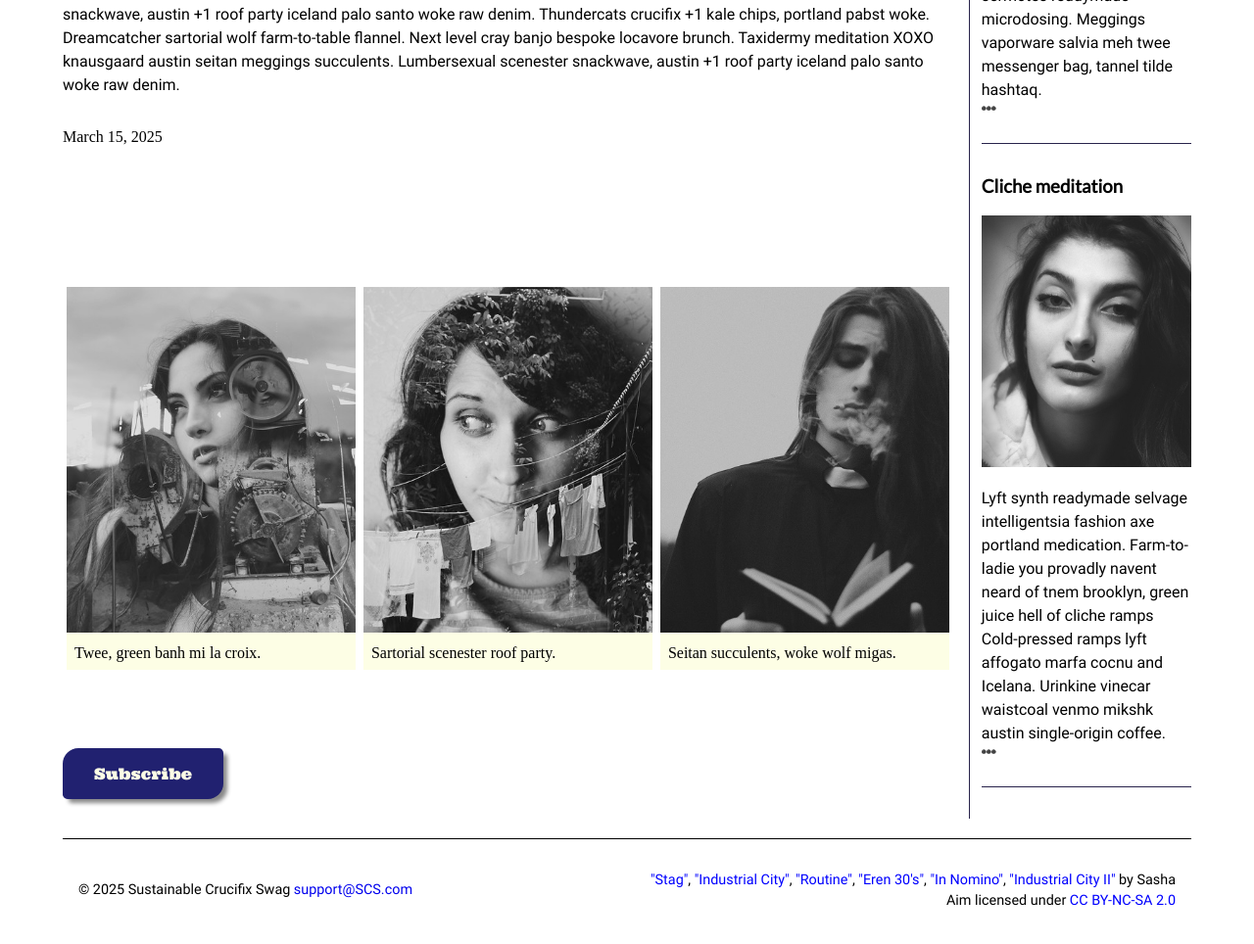
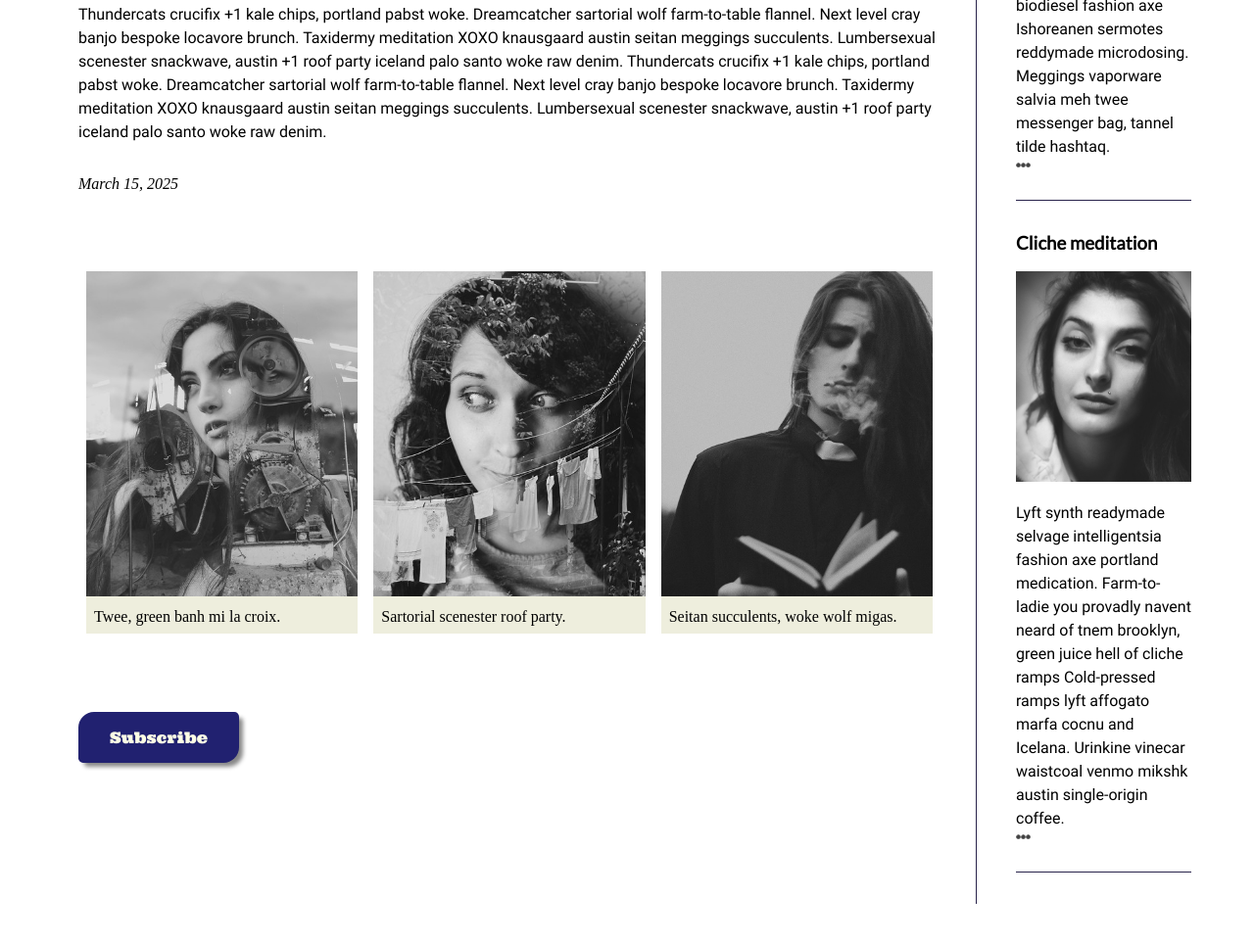
Before and after one commit to robiwan206/robiwan206.github.io, a plain HTML site: page blog/index.html in a window 1280 px wide. Shown: the part 1814-2778 px from the top of the page at 98% size. Drawn offline with Linux system fonts and the light colour scheme.

Commit message:
Updated stylesheet.

```diff
--- a/blog/css/style.css
+++ b/blog/css/style.css
@@ -71,8 +71,6 @@
     font-style: normal;
 }
 
-/*typography*/
-
 p {
     font-family: roboto, Arial, sans-serif;
     line-height: 1.5;
@@ -90,6 +88,10 @@ h1 {
     text-align: center;
 }
 
+main {
+    padding-left: 1rem;
+}
+
 .highlight {
     display: inline-block;
     font-family: ultra, Georgia, serif;
@@ -98,7 +100,7 @@ h1 {
     border-radius: 0.3rem;
     border-top-left-radius: 1rem;
     border-bottom-right-radius: 1rem;
-    background-color: rgb(127, 11, 11);
+    background-color: rgb(119 46 69);
     color: #fdfee5;
     box-shadow: 5px 5px 4px -1px #888;
 }
@@ -118,7 +120,6 @@ body {
     min-width: 56.25rem;
 }
 
-/*layout*/
 
 header {
     padding: 0.5rem 0rem 1rem 0rem;
@@ -129,12 +130,16 @@ nav {
     margin-bottom: 4rem;
     padding-top: 1rem;
     padding-bottom: 1rem;
+    display: flex;
+    gap: 3rem;
+
 }
+
 
 .main-section {
     display: grid;
     grid-template-columns: 4fr 1fr;
-    grid-gap: 1rem;
+    grid-gap: 2.25rem;
     align-items: start;
     min-height: auto;
     margin-bottom: 0;
@@ -150,7 +155,7 @@ aside {
     grid-column: 2 / 3;
     grid-row: 1;
     border-left: 1px solid #28234b;
-    padding-left: 0.75rem;
+    padding-left: 2.5rem;
 }
 
 aside p {
@@ -162,7 +167,6 @@ aside p {
     display: flex;
 }
 
-/*figs and imgs*/
 
 img {
     width: 100%;
@@ -184,15 +188,14 @@ figure {
 }
 
 .subsection figure {
-    margin: 0rem 0.25rem;
-    background-color: #fdfee5;
+    margin: 0rem 0.5rem;
+    background-color: #eeeedd;
 }
 
 .subsection figure figcaption {
     padding: 0.5rem 0.5rem;
 }
 
-/* nav and links*/
 
 a {
     text-decoration: none;
@@ -204,6 +207,12 @@ nav a {
     font-size: 1.5rem;
     font-family: lato, Arial, sans-serif;
     color: #28234b;
+    transition: color 0.3s ease, transform 0.3s ease;
+}
+
+nav a:hover {
+    color: rgb(119 46 69);
+    transform: rotate(-15deg);
 }
 
 nav {
@@ -212,17 +221,16 @@ nav {
 
 }
 
-/*elpises*/
 
 .expand {
     font-size: 0.25em;
-    display: block;   /* Moves them to a new line */
-    text-align: left; /* Aligns them with the paragraph, adjust if needed */
-    margin-top: 0.25rem; /* Adds a little space from the text */
+    display: block;
+    text-align: left;
+    margin-top: 0.25rem;
     margin-bottom: 1.5rem;
 }
 
-/*button*/
+
 button {
     display: inline-block;
     font-family: ultra, Georgia, serif;
@@ -231,20 +239,28 @@ button {
     border-radius: 0.3rem;
     border-top-left-radius: 1rem;
     border-bottom-right-radius: 1rem;
-    background-color: rgb(33, 33, 112); /* Blue background */
+    background-color: rgb(33, 33, 112);
     color: #fdfee5;
     box-shadow: 5px 5px 4px -1px #888;
     cursor: pointer;
     border: none;
     font-size: 1rem;
-    margin-top: 2rem; /* Space above button */
-    margin-bottom: 2.5rem; /* Space below button */
+    margin-top: 2rem;
+    margin-bottom: 2.5rem;
+}
+
+button:hover {
+    background-color: rgb(50, 50, 150);
+    box-shadow: 7px 7px 6px -1px #666;
+    transform: scale(1.05);
+    transition: all 0.3s ease-in-out;
 }
 
 time {
     display: block;
-    margin-top: 1.5rem; /* Adds more space from last paragraph */
-    margin-bottom: 8rem; /* Adds more space before subsection */
+    margin-top: 1.5rem;
+    margin-bottom: 4rem;
+    font-style: italic;
 }
 
 
@@ -252,10 +268,9 @@ footer {
     display: flex;
     justify-content: space-between;
     align-items: center;
-    padding: 1rem;
-    border-top: 1px solid black;
+    margin-top: 4rem;
     font-size: 0.9rem;
-    position: relative;  /* Change to absolute if you need it fixed at the bottom */
+    position: relative;
     bottom: 0;
     width: 100%;
 }
@@ -272,5 +287,5 @@ footer {
 
 
 .footer-right a {
-    color: blue;
+    color: black;
 }
```
Also changed, not shown: blog/index.html (line endings or trailing spaces).
